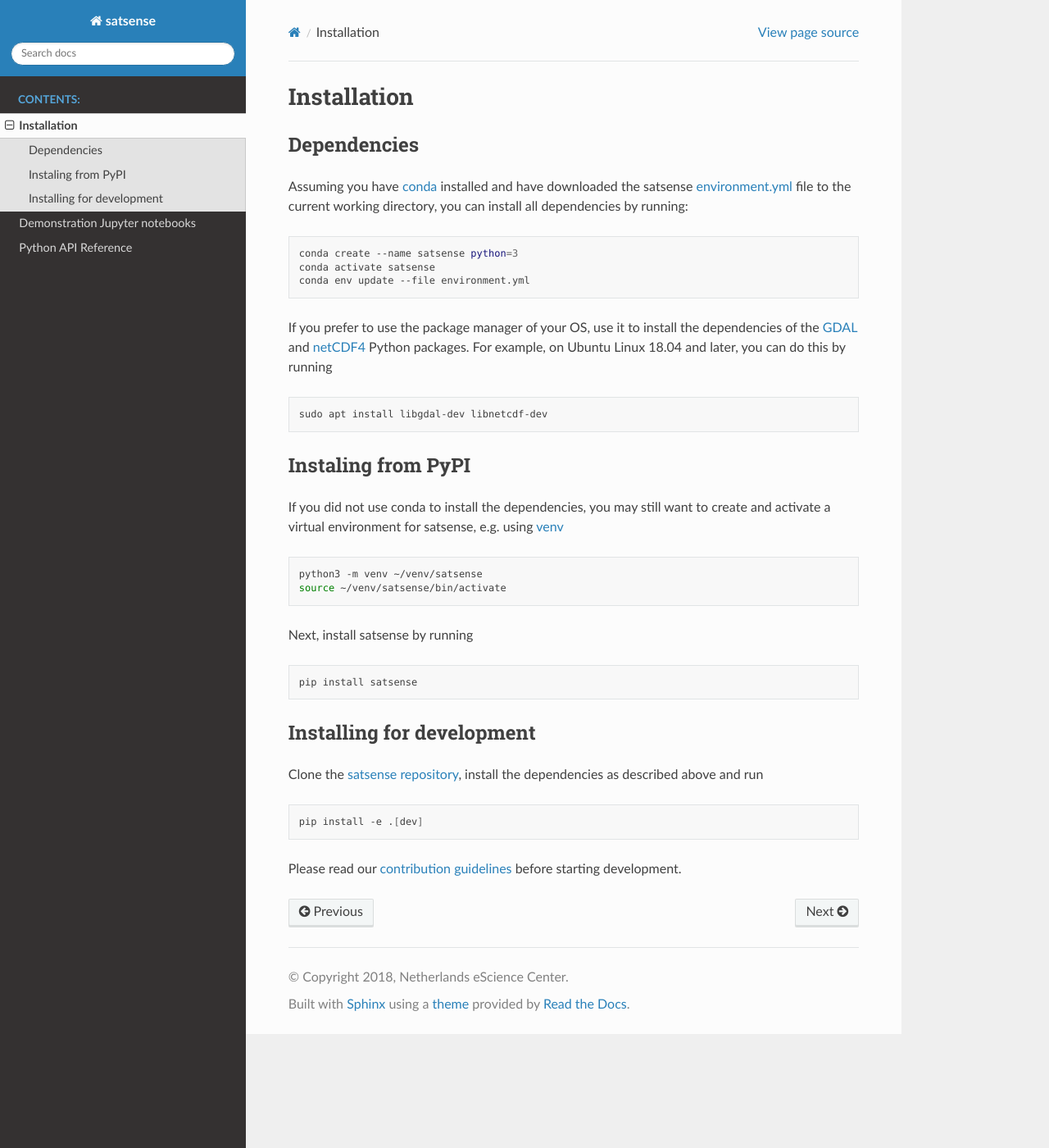
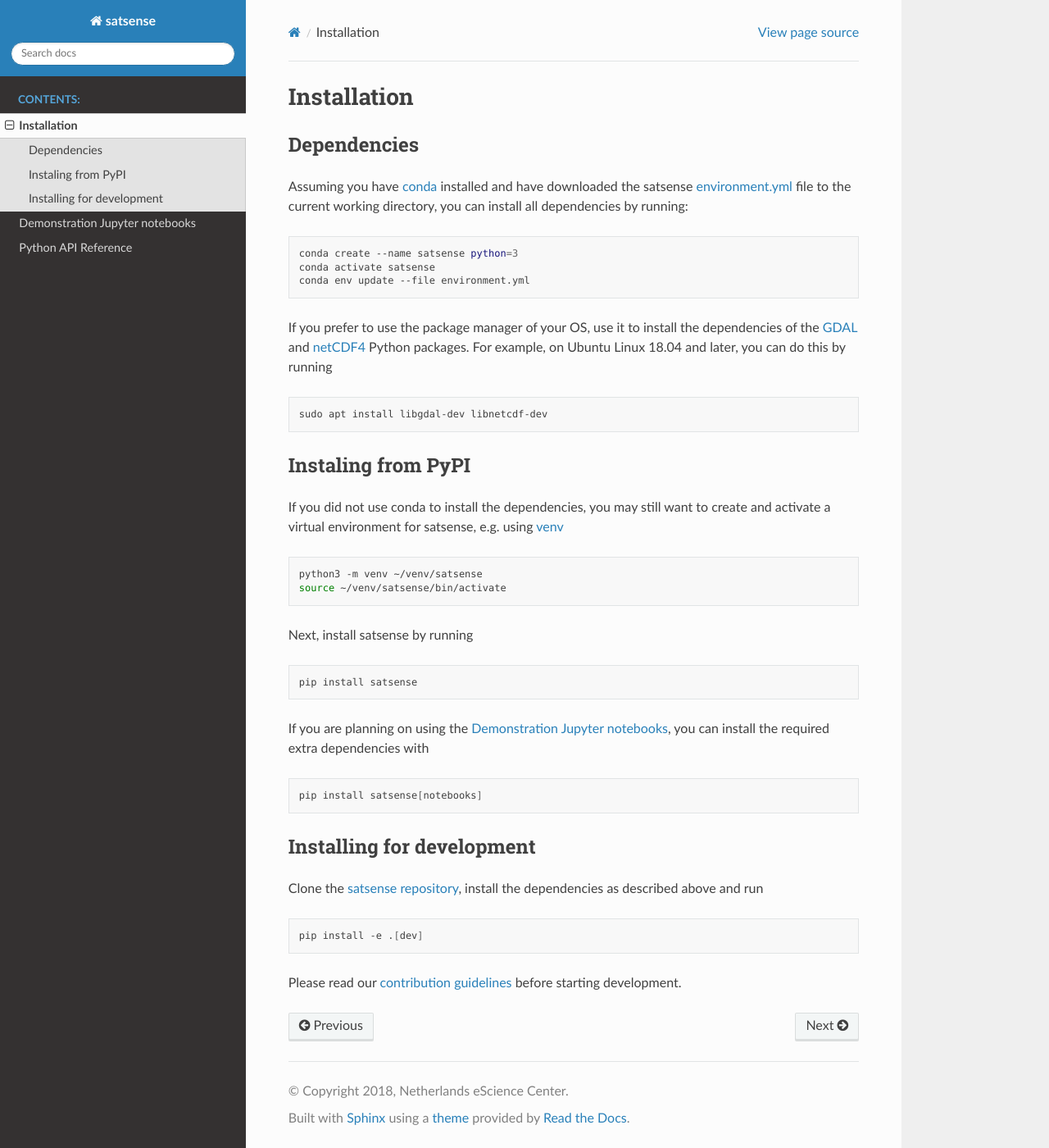
Before and after one commit to DynaSlum/satsense, a Sphinx documentation site: the page built from doc/installation.rst, in a window 1280 px wide and 1400 px high. Shown: the whole window at 82% size. Built offline with Sphinx 7.4.7 and the Read the Docs theme 2.0.0, drawn with Linux system fonts in a browser that asks for light colours; formulas are drawn with MathJax 3.

Commit message:
Add instruction on to install notebook dependencies

```diff
--- a/doc/installation.rst
+++ b/doc/installation.rst
@@ -42,6 +42,12 @@ Next, install satsense by running
 
    pip install satsense
 
+If you are planning on using the :ref:`notebooks`, you can
+install the required extra dependencies with
+
+.. code-block:: bash
+
+   pip install satsense[notebooks]
 
 Installing for development
 --------------------------
--- a/doc/notebooks.rst
+++ b/doc/notebooks.rst
@@ -1,3 +1,5 @@
+.. _notebooks:
+
 Demonstration Jupyter notebooks
 ===============================
 
```
